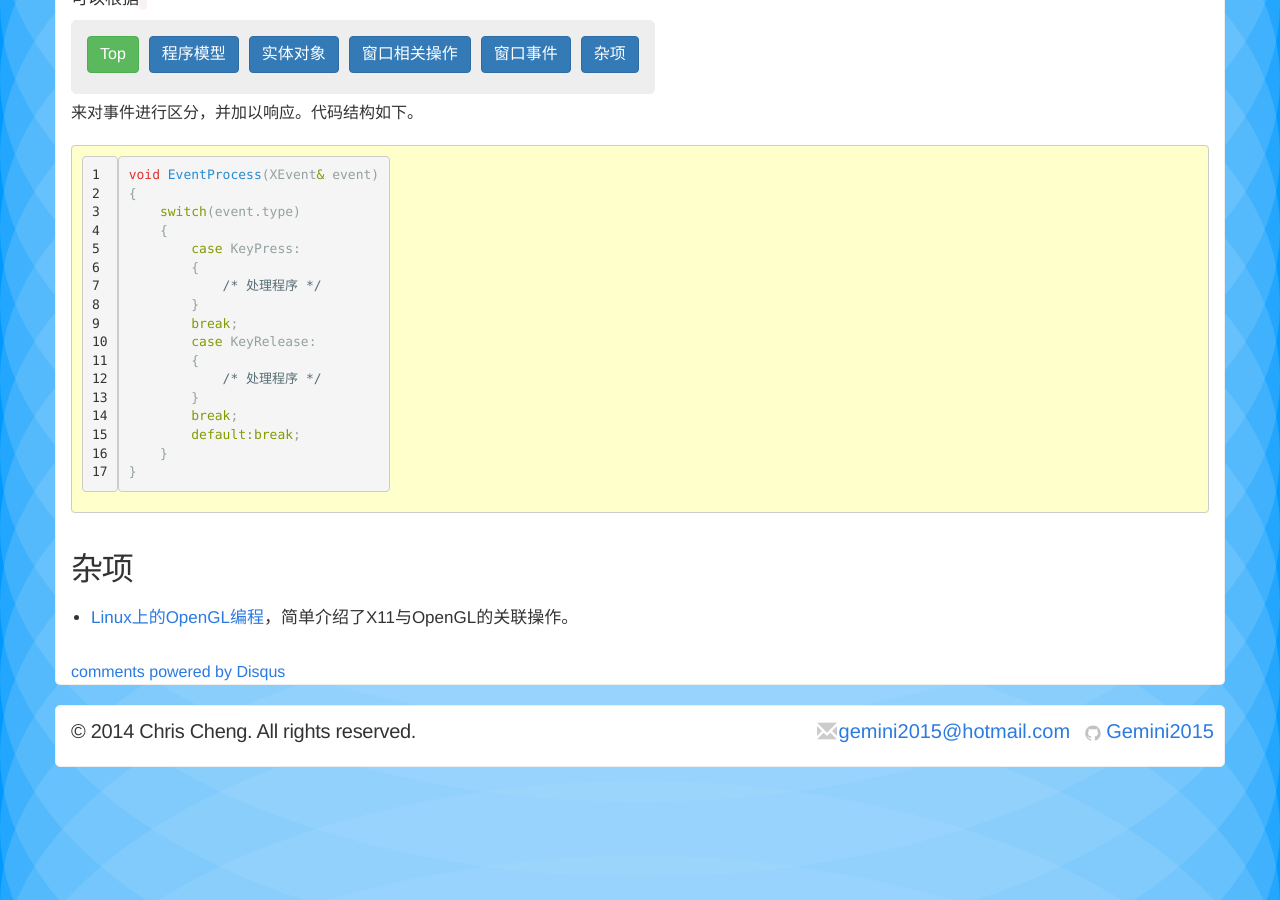
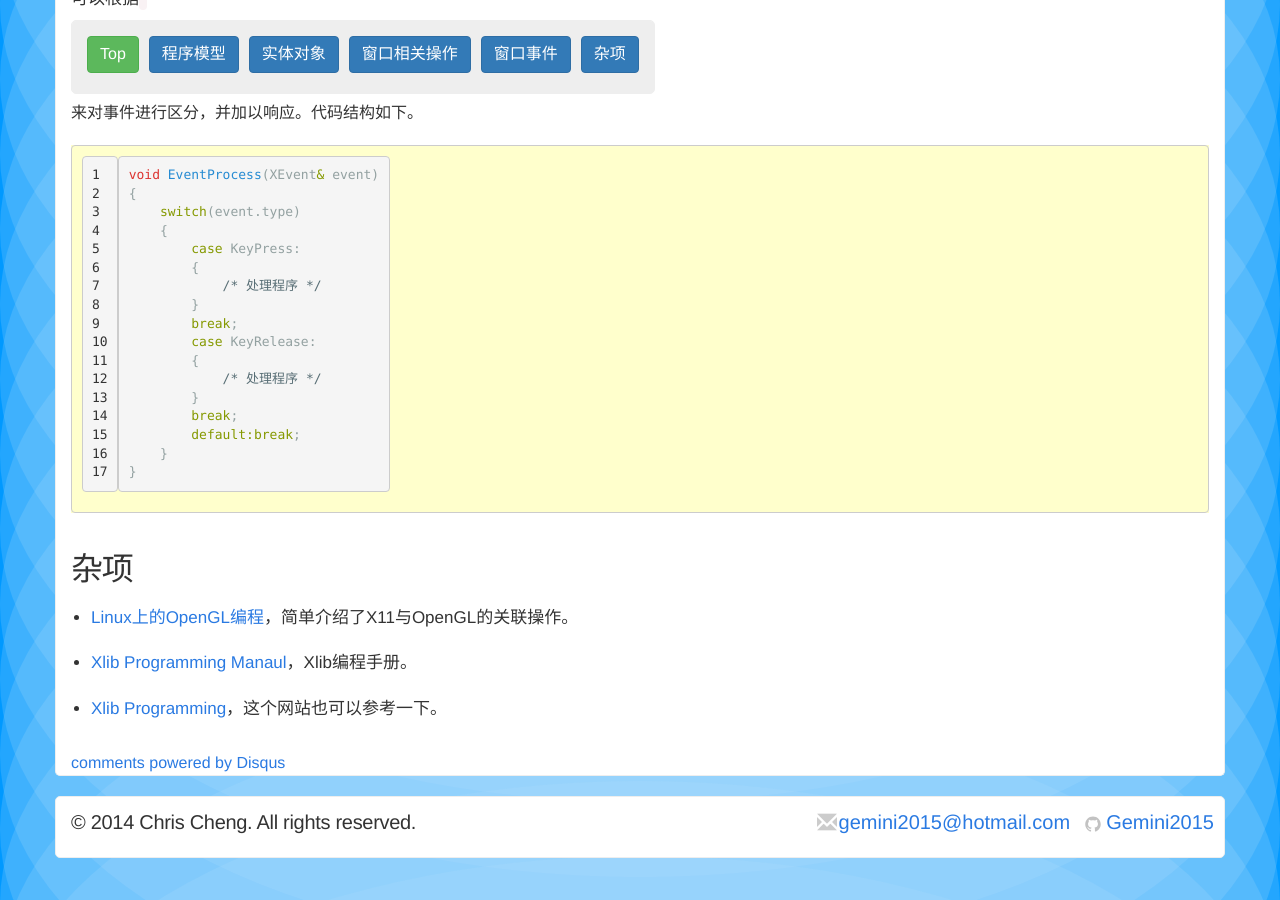
Before and after one commit to Gemini2015/gemini2015.github.io, a Jekyll site: the page built from _posts/2015-03-11-about-X11.markdown, in a window 1280 px wide and 900 px high, scrolled down 8846 px. Built offline with Jekyll 4.4.1, drawn with Linux system fonts in a browser that asks for light colours; nearby versions of some CDN libraries; comment, search, counter and statistics services are not loaded; a style sheet for code colours, icons or effects is not loaded.

Commit message:
加入Xlib 参考网站

```diff
--- a/_posts/2015-03-11-about-X11.markdown
+++ b/_posts/2015-03-11-about-X11.markdown
@@ -260,3 +260,5 @@ void EventProcess(XEvent& event)
 ## 杂项
 
 - [Linux上的OpenGL编程](https://www.opengl.org/wiki/OpenGL_in_Linux:_Programming "OpenGL in Linux: Programming")，简单介绍了X11与OpenGL的关联操作。
+- [Xlib Programming Manaul](http://www.sbin.org/doc/Xlib/ "Xlib Programming Manaul")，Xlib编程手册。
+- [Xlib Programming](http://tronche.com/gui/x/ "Xlib Programming")，这个网站也可以参考一下。
```
